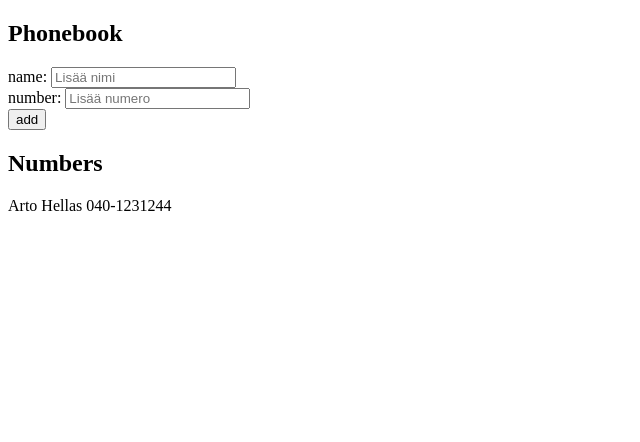
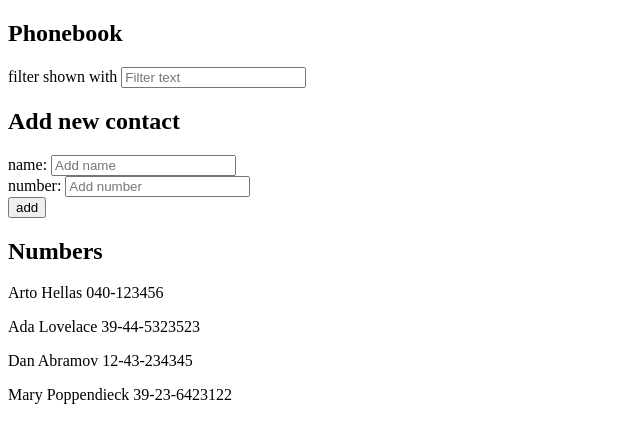
Before and after one commit to JJPouta/FSOpen2020, a React (Create React App) app in the folder osa2/puhelinluettelo/: page / in a window 1280 px wide. Shown: the top 442 px of the page, without its empty margins (0-640 px from the left). Built offline with nearby package versions, Linux system fonts and the light colour scheme.

Commit message:
2.9 valmis

```diff
--- a/osa2/puhelinluettelo/src/components/App.jsx
+++ b/osa2/puhelinluettelo/src/components/App.jsx
@@ -11,9 +11,14 @@ const Persons = ({contacts}) => {
 
 const App = () => {
   const [ persons, setPersons] = useState([
-    { name: 'Arto Hellas',number: "040-1231244" }
+    { name: 'Arto Hellas', number: '040-123456' },
+    { name: 'Ada Lovelace', number: '39-44-5323523' },
+    { name: 'Dan Abramov', number: '12-43-234345' },
+    { name: 'Mary Poppendieck', number: '39-23-6423122' }
   ])
+
   const [ newContact, setNewContact ] = useState('')
+  const [ visualData, changeVisualData] = useState(persons)
 
   const addContact = (event) => {
     event.preventDefault()
@@ -31,7 +36,9 @@ const App = () => {
 
     if(!found)
     {
-      setPersons(persons.concat({name: newContact.name,number: newContact.number}))
+      let newPersons = persons.concat({name: newContact.name,number: newContact.number})
+      setPersons(newPersons)
+      changeVisualData(newPersons)
     }
 
   }
@@ -47,18 +54,40 @@ const App = () => {
     }
   }
 
+  const filterContacts = (event) => {
+
+    let inputText = event.target.value;
+
+    // Jos kenttään on syötetty tietoa
+    if(inputText)
+    {
+      let filteredData = persons.filter(person => person.name.toLowerCase().includes(inputText.toLowerCase()))
+      changeVisualData(filteredData)
+    }
+    else
+    {
+      changeVisualData(persons)
+    }
+  }
+
   return (
     <div>
       <h2>Phonebook</h2>
       <form>
-        <div>name: <input id="nameInput" placeholder="Lisää nimi" onChange={handleChange}/></div>
-        <div>number: <input id="numberInput" placeholder="Lisää numero" onChange={handleChange}/></div>
+        <div>
+          filter shown with <input id="nameFilter" placeholder="Filter text" onChange={filterContacts}/>
+        </div>
+      </form>
+      <h2>Add new contact</h2>
+      <form>
+        <div>name: <input id="nameInput" placeholder="Add name" onChange={handleChange}/></div>
+        <div>number: <input id="numberInput" placeholder="Add number" onChange={handleChange}/></div>
         <div>
           <button type="submit" onClick={addContact}>add</button>
         </div>
       </form>
       <h2>Numbers</h2>
-      <Persons contacts={persons}/>
+      <Persons contacts={visualData}/>
     </div>
   )
 
```
